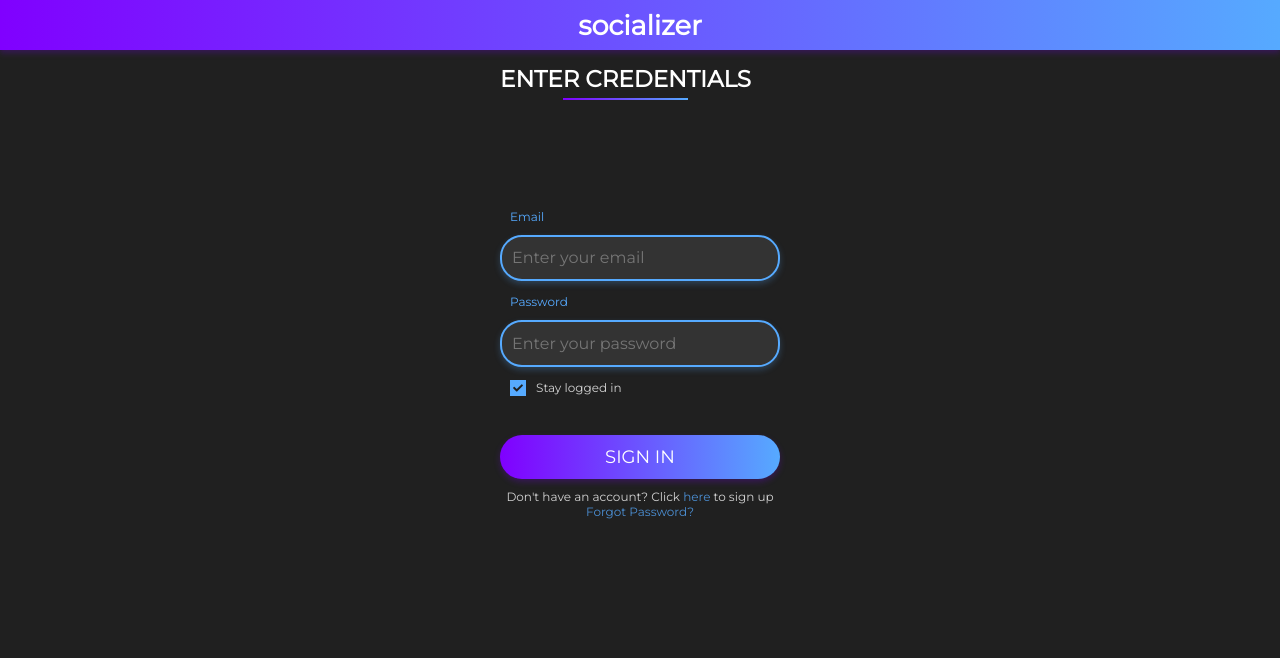
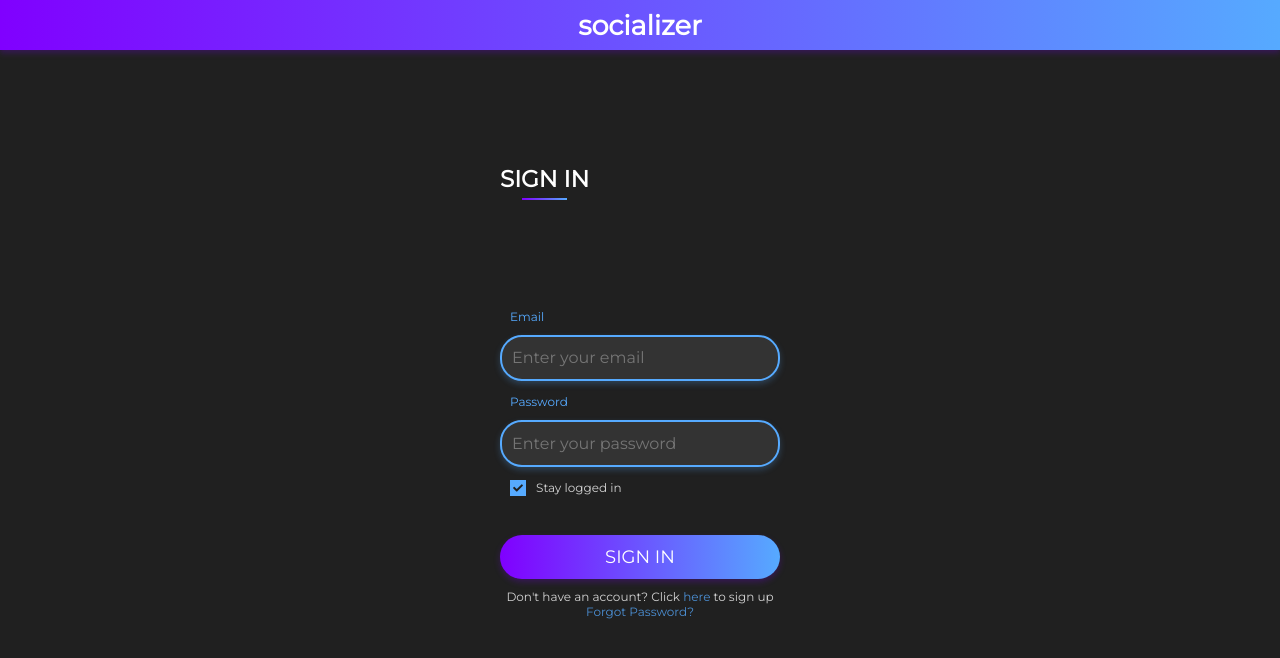
Before and after one commit to the-rebirth-project/socializer, a React (Create React App) app: page /login in a window 1280 px wide. Shown: the top 658 px of the page. Built offline with nearby package versions, Linux system fonts and the light colour scheme; no server answers; what react-alert-template-basic would draw is missing.

Commit message:
:lipstick: Implement Page component in LoginView

```diff
--- a/src/views/LoginView/index.tsx
+++ b/src/views/LoginView/index.tsx
@@ -2,16 +2,26 @@ import React from 'react';
 import { RouteComponentProps } from '@reach/router';
 import { LoginForm } from '../../components/specific/LoginForm';
 import { SubHeading } from '../../components/shared/SubHeading';
-import { Wrapper, GlobalBackground } from '../RegisterView/styles';
+import { Page } from '../../components/shared/Page';
+import { Wrapper } from '../RegisterView/styles';
 
-export const LoginView: React.FC<RouteComponentProps> = () => {
+export const LoginView: React.FC<RouteComponentProps> = ({ path }) => {
   return (
-    <>
-      <GlobalBackground />
+    <Page>
       <Wrapper>
-        <SubHeading>Enter Credentials</SubHeading>
-        <LoginForm />
+        {path === 'login' && (
+          <>
+            <SubHeading>Sign In</SubHeading>
+            <LoginForm />
+          </>
+        )}
+        {path === 'reauthenticate' && (
+          <>
+            <SubHeading>Reauthenticate</SubHeading>
+            <LoginForm reauthenticate />
+          </>
+        )}
       </Wrapper>
-    </>
+    </Page>
   );
 };
```
